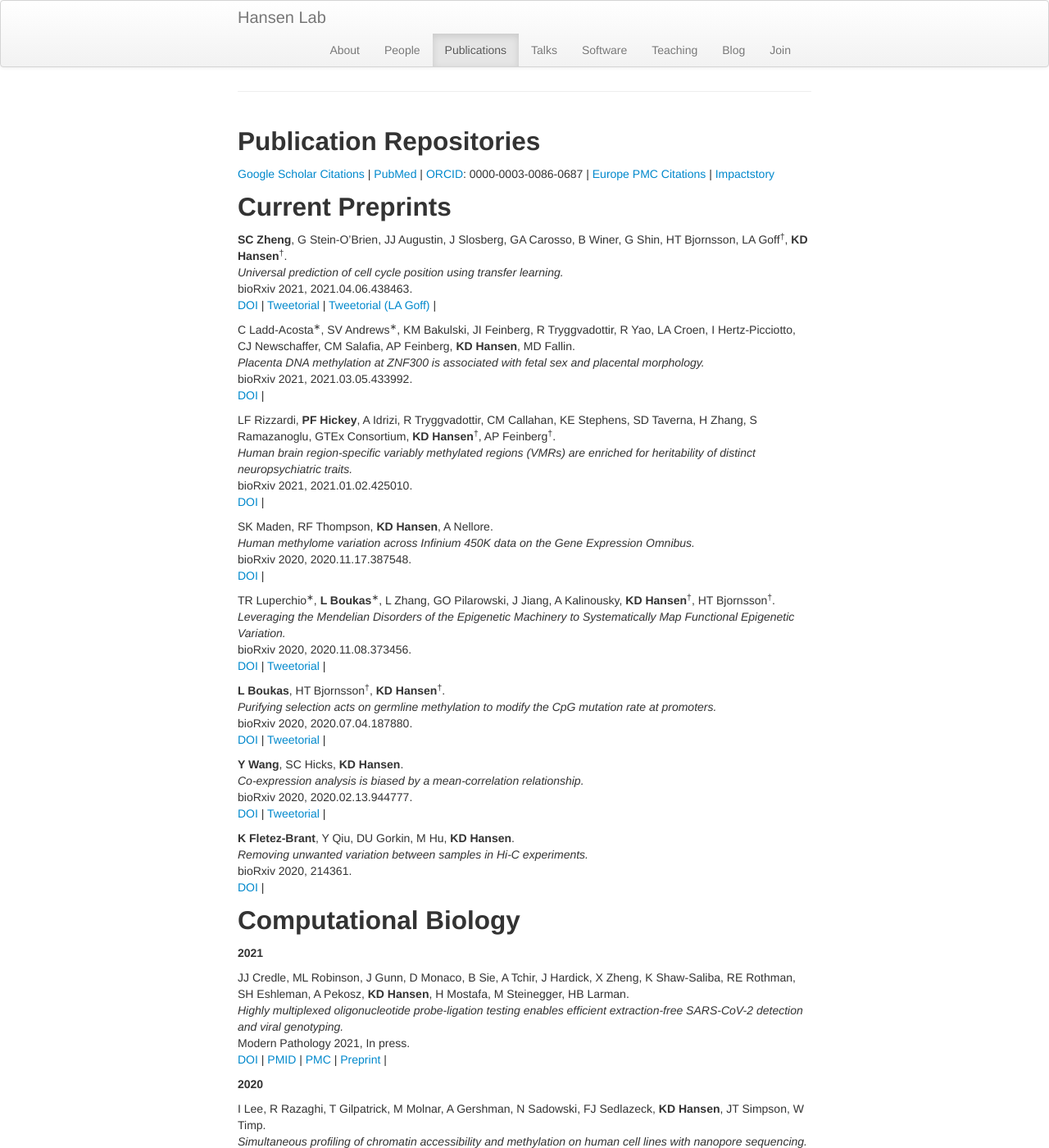
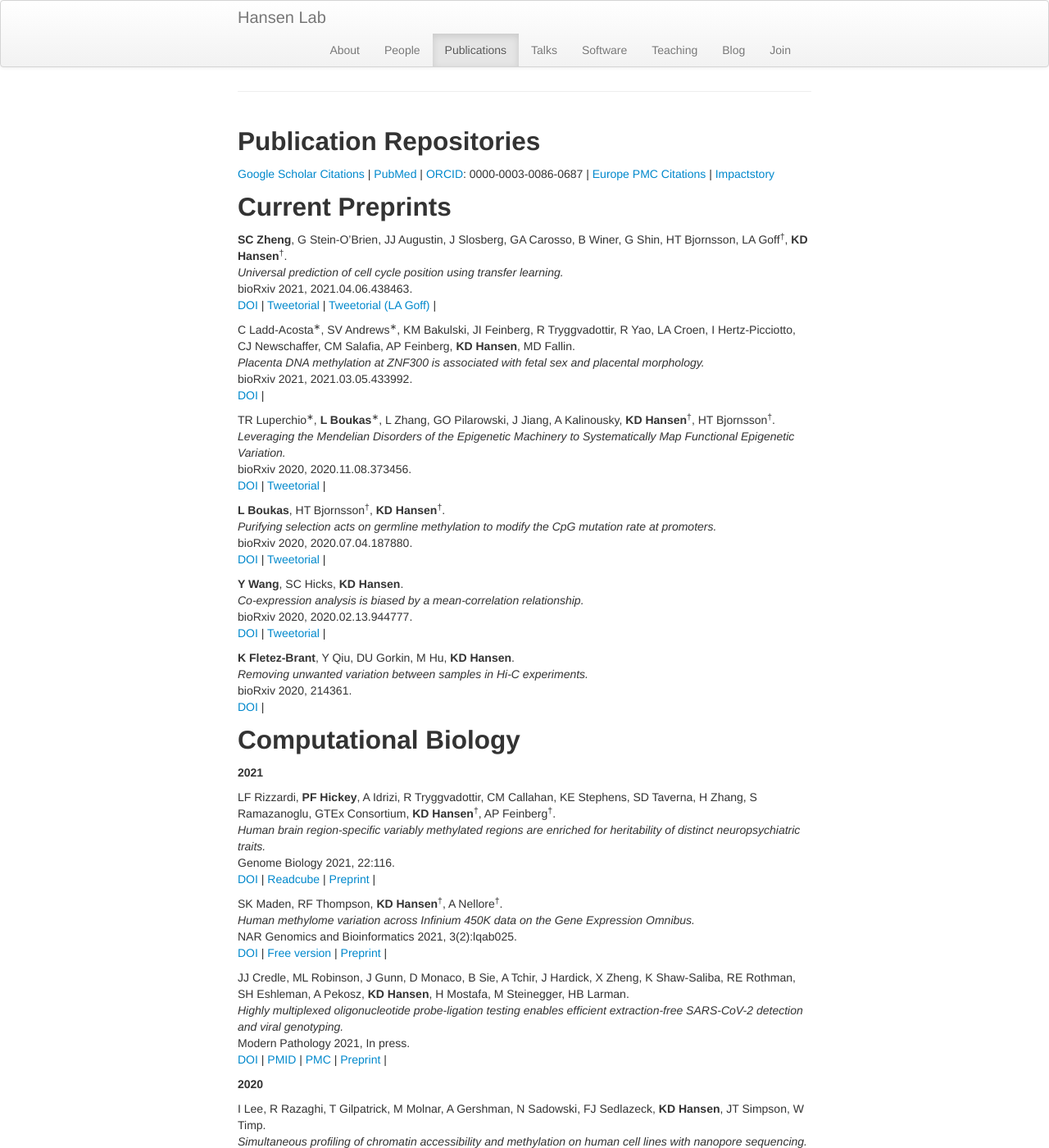
Before and after one commit to hansenlab/hansenlab.github.io, a Jekyll site: the page built from 02-pubs.md, in a window 1280 px wide and 1400 px high. Shown: the whole window at 82% size. Built offline with Jekyll 4.4.1, drawn with Linux system fonts in a browser that asks for light colours; comment, search, counter and statistics services are not loaded; some of the changed text lies outside the part shown.

Commit message:
new pubs

```diff
--- a/02-pubs.md
+++ b/02-pubs.md
@@ -35,17 +35,6 @@ bioRxiv 2021, 2021.03.05.433992.
 [DOI](https://doi.org/10.1101/2021.03.05.433992) |
 <span data-badge-type="4" data-doi="10.1101/2021.03.05.433992" data-hide-no-mentions="true" class="altmetric-embed"> </span>
 
-LF Rizzardi, **PF Hickey**, A Idrizi, R Tryggvadottir, CM Callahan, KE Stephens, SD Taverna, H Zhang, S Ramazanoglu, GTEx Consortium, **KD Hansen**<sup>&dagger;</sup>, AP Feinberg<sup>&dagger;</sup>.
-_Human brain region-specific variably methylated regions (VMRs) are enriched for heritability of distinct neuropsychiatric traits._
-bioRxiv 2021, 2021.01.02.425010.
-[DOI](https://doi.org/10.1101/2021.01.02.425010) |
-<span data-badge-type="4" data-doi="10.1101/2021.01.02.425010" data-hide-no-mentions="true" class="altmetric-embed"> </span>
-
-SK Maden, RF Thompson, **KD Hansen**, A Nellore.
-_Human methylome variation across Infinium 450K data on the Gene Expression Omnibus._
-bioRxiv 2020, 2020.11.17.387548.
-[DOI](https://doi.org/10.1101/2020.11.17.387548) |
-<span data-badge-type="4" data-doi="10.1101/2020.11.17.387548" data-hide-no-mentions="true" class="altmetric-embed"> </span>
 
 TR Luperchio<sup>&lowast;</sup>, **L Boukas**<sup>&lowast;</sup>, L Zhang, GO Pilarowski, J Jiang, A Kalinousky, **KD Hansen**<sup>&dagger;</sup>, HT Bjornsson<sup>&dagger;</sup>.
 _Leveraging the Mendelian Disorders of the Epigenetic Machinery to Systematically Map Functional Epigenetic Variation._
@@ -79,6 +68,22 @@ Computational Biology
 ---------------------
 
 **2021**
+
+LF Rizzardi, **PF Hickey**, A Idrizi, R Tryggvadottir, CM Callahan, KE Stephens, SD Taverna, H Zhang, S Ramazanoglu, GTEx Consortium, **KD Hansen**<sup>&dagger;</sup>, AP Feinberg<sup>&dagger;</sup>.
+_Human brain region-specific variably methylated regions are enriched for heritability of distinct neuropsychiatric traits._
+Genome Biology 2021, 22:116.
+[DOI](https://doi.org/10.1186/s13059-021-02335-w) |
+[Readcube](https://rdcu.be/cjdaC) |
+[Preprint](https://doi.org/10.1101/2021.01.02.425010) |
+<span data-badge-type="4" data-doi="10.1186/s13059-021-02335-w" data-hide-no-mentions="true" class="altmetric-embed"> </span>
+
+SK Maden, RF Thompson, **KD Hansen**<sup>&dagger;</sup>, A Nellore<sup>&dagger;</sup>.
+_Human methylome variation across Infinium 450K data on the Gene Expression Omnibus._
+NAR Genomics and Bioinformatics 2021, 3(2):lqab025.
+[DOI](https://doi.org/10.1093/nargab/lqab025) |
+[Free version](https://academic.oup.com/nargab/article/doi/10.1093/nargab/lqab025/6246165?guestAccessKey=0a635af8-3946-4dff-a288-f20ae6290bc8) |
+[Preprint](https://doi.org/10.1101/2020.11.17.387548) |
+<span data-badge-type="4" data-doi="10.1093/nargab/lqab025" data-hide-no-mentions="true" class="altmetric-embed"> </span>
 
 JJ Credle, ML Robinson, J Gunn, D Monaco, B Sie, A Tchir, J Hardick, X Zheng, K Shaw-Saliba, RE Rothman, SH Eshleman, A Pekosz, **KD Hansen**, H Mostafa, M Steinegger, HB Larman.
 _Highly multiplexed oligonucleotide probe-ligation testing enables efficient extraction-free SARS-CoV-2 detection and viral genotyping._
@@ -652,6 +657,18 @@ Leanpub, 2016.
 Published Preprints
 -------------------
 
+LF Rizzardi, **PF Hickey**, A Idrizi, R Tryggvadottir, CM Callahan, KE Stephens, SD Taverna, H Zhang, S Ramazanoglu, GTEx Consortium, **KD Hansen**<sup>&dagger;</sup>, AP Feinberg<sup>&dagger;</sup>.
+_Human brain region-specific variably methylated regions (VMRs) are enriched for heritability of distinct neuropsychiatric traits._
+bioRxiv 2021, 2021.01.02.425010.
+[DOI](https://doi.org/10.1101/2021.01.02.425010) |
+<span data-badge-type="4" data-doi="10.1101/2021.01.02.425010" data-hide-no-mentions="true" class="altmetric-embed"> </span>
+
+SK Maden, RF Thompson, **KD Hansen**, A Nellore.
+_Human methylome variation across Infinium 450K data on the Gene Expression Omnibus._
+bioRxiv 2020, 2020.11.17.387548.
+[DOI](https://doi.org/10.1101/2020.11.17.387548) |
+<span data-badge-type="4" data-doi="10.1101/2020.11.17.387548" data-hide-no-mentions="true" class="altmetric-embed"> </span>
+
 JJ Credle, ML Robinson, J Gunn, D Monaco, B Sie, A Tchir, J Hardick, X Zheng, K Shaw-Saliba, RE Rothman, SH Eshleman, A Pekosz, **KD Hansen**, H Mostafa, M Steinegger, HB Larman.
 _Highly multiplexed oligonucleotide probe-ligation testing enables efficient extraction-free SARS-CoV-2 detection and viral genotyping._
 bioRxiv 2020, 2020.06.03.130591.
```
